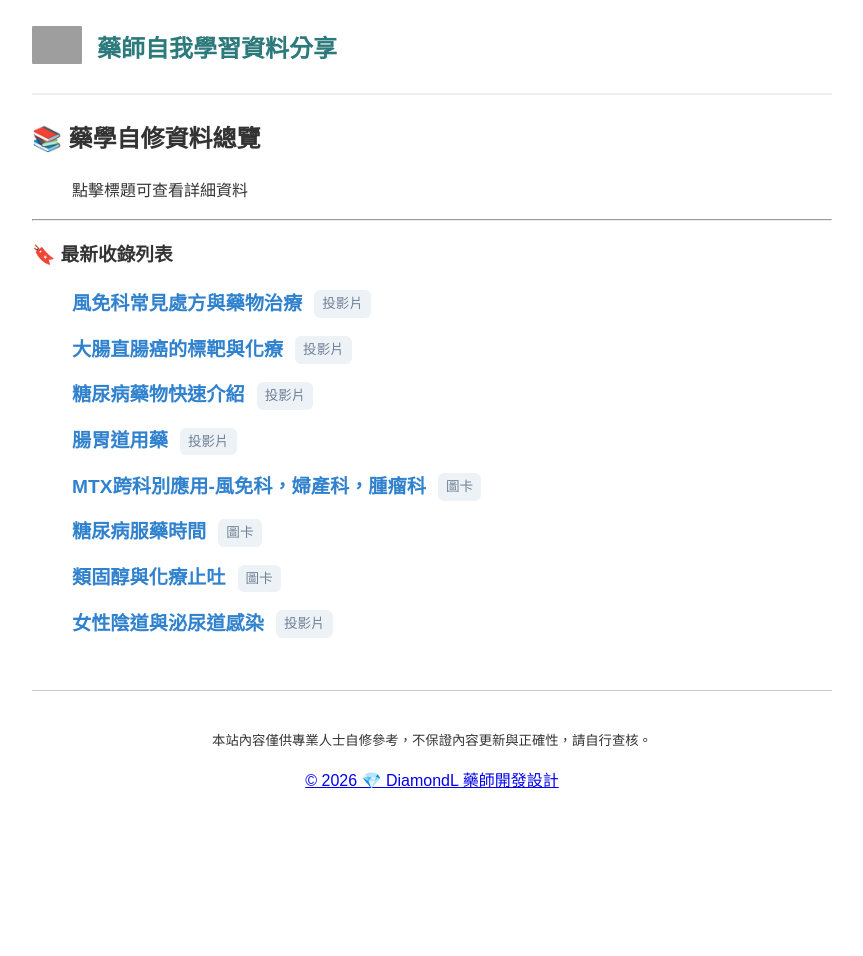
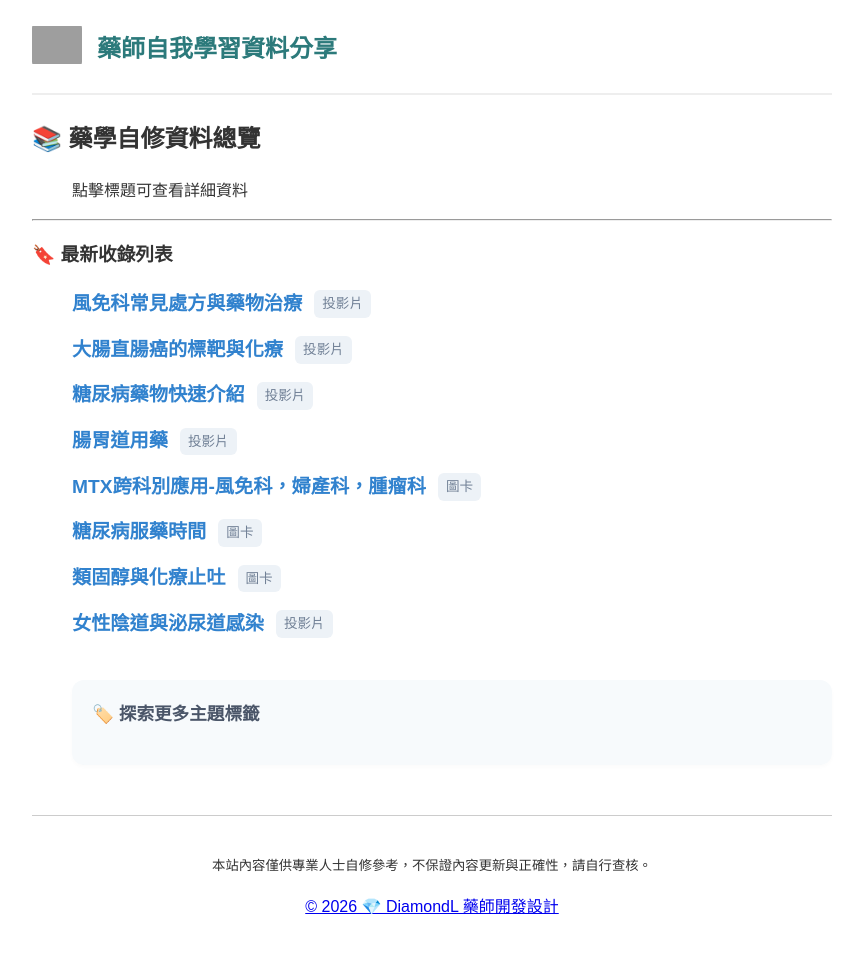
Before and after one commit to liaoweihung/note, a Jekyll site: the page built from index.md, in a window 1280 px wide. Shown: the whole page, without its empty margins (208-1071 px from the left). Built offline with Jekyll 4.4.1, drawn with Linux system fonts in a browser that asks for light colours; before the commit the page ends 900 px from its top, so only the background shows below that; grey boxes are pictures that could not be loaded.

Commit message:
Update index.md

```diff
--- a/index.md
+++ b/index.md
@@ -19,5 +19,18 @@
       {{ post.category }}
     </span>
   </li>
-{% endfor %}
+
+  {% if forloop.index == 8 %}
+    <div style="margin: 40px 0; padding: 20px; background: #f7fafc; border-radius: 12px; box-shadow: 0 2px 4px rgba(0,0,0,0.02);">
+      <h3 style="margin-top: 0; color: #4a5568; font-size: 1.1em;">🏷️ 探索更多主題標籤</h3>
+      <div style="line-height: 2.2;">
+        {% for tag in site.tags %}
+          <a href="{{ '/tags/' | relative_url }}#{{ tag[0] }}" style="display: inline-block; background: white; border: 1px solid #cbd5e0; color: #2d3748; padding: 4px 12px; border-radius: 20px; text-decoration: none; font-size: 0.9em; margin-right: 8px; box-shadow: 0 1px 2px rgba(0,0,0,0.05); transition: background 0.2s;">
+            {{ tag[0] }} <span style="color: #a0aec0; font-size: 0.85em;">({{ tag[1].size }})</span>
+          </a>
+        {% endfor %}
+      </div>
+    </div>
+  {% endif %}
+  {% endfor %}
 </ul>
```
